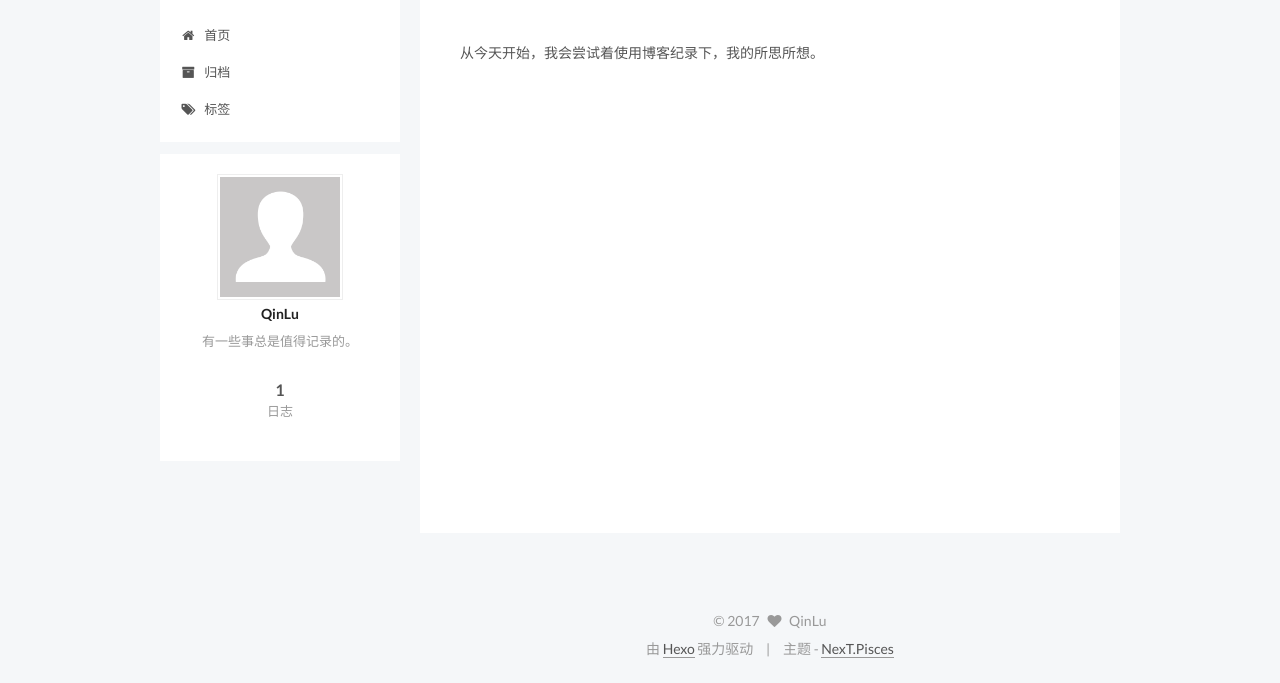
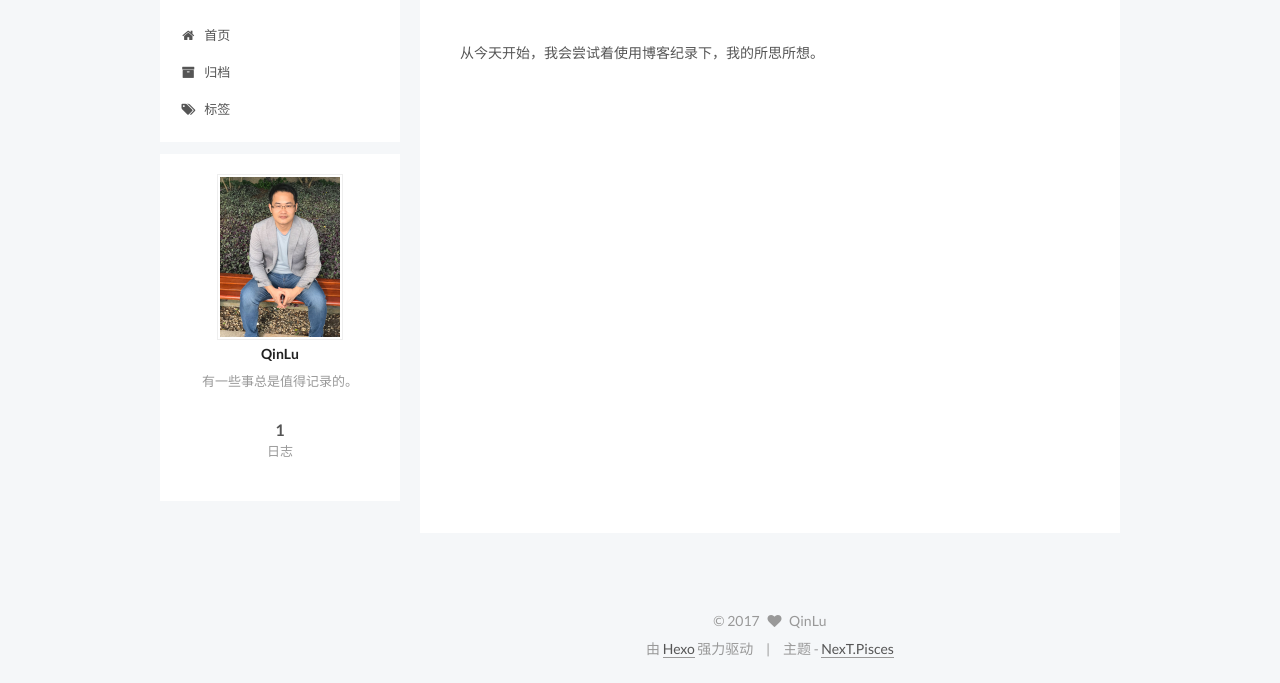
Before and after one commit to lulu002/lulu002.github.io, a plain HTML site: page 2017/05/10/我为什么要写博客？/index.html in a window 1280 px wide. Shown: the part 170-853 px from the top of the page. Drawn offline with Linux system fonts and the light colour scheme.

Commit message:
Site updated: 2017-05-10 15:27:34

```diff
--- a/2017/05/10/我为什么要写博客？/index.html
+++ b/2017/05/10/我为什么要写博客？/index.html
@@ -96,7 +96,7 @@
 <meta property="og:url" content="http://qinu.ren/2017/05/10/我为什么要写博客？/index.html">
 <meta property="og:site_name" content="覃璐的个人博客">
 <meta property="og:description" content="从今天开始，我会尝试着使用博客纪录下，我的所思所想。">
-<meta property="og:updated_time" content="2017-05-10T03:52:17.000Z">
+<meta property="og:updated_time" content="2017-05-10T06:36:00.000Z">
 <meta name="twitter:card" content="summary">
 <meta name="twitter:title" content="我为什么要写博客？">
 <meta name="twitter:description" content="从今天开始，我会尝试着使用博客纪录下，我的所思所想。">
@@ -257,7 +257,7 @@
     <span hidden itemprop="author" itemscope itemtype="http://schema.org/Person">
       <meta itemprop="name" content="QinLu">
       <meta itemprop="description" content="">
-      <meta itemprop="image" content="/images/avatar.gif">
+      <meta itemprop="image" content="/uploads/qinlu.jpeg">
     </span>
 
     <span hidden itemprop="publisher" itemscope itemtype="http://schema.org/Organization">
@@ -396,7 +396,7 @@
       <section class="site-overview sidebar-panel sidebar-panel-active">
         <div class="site-author motion-element" itemprop="author" itemscope itemtype="http://schema.org/Person">
           <img class="site-author-image" itemprop="image"
-               src="/images/avatar.gif"
+               src="/uploads/qinlu.jpeg"
                alt="QinLu" />
           <p class="site-author-name" itemprop="name">QinLu</p>
 
```
Also changed, not shown: archives/2017/05/index.html (+1 -1 lines), archives/2017/index.html (+1 -1 lines), archives/index.html (+1 -1 lines), index.html (+2 -2 lines), uploads/qinlu.jpeg (added), uploads/qinlu2.jpg (added).
